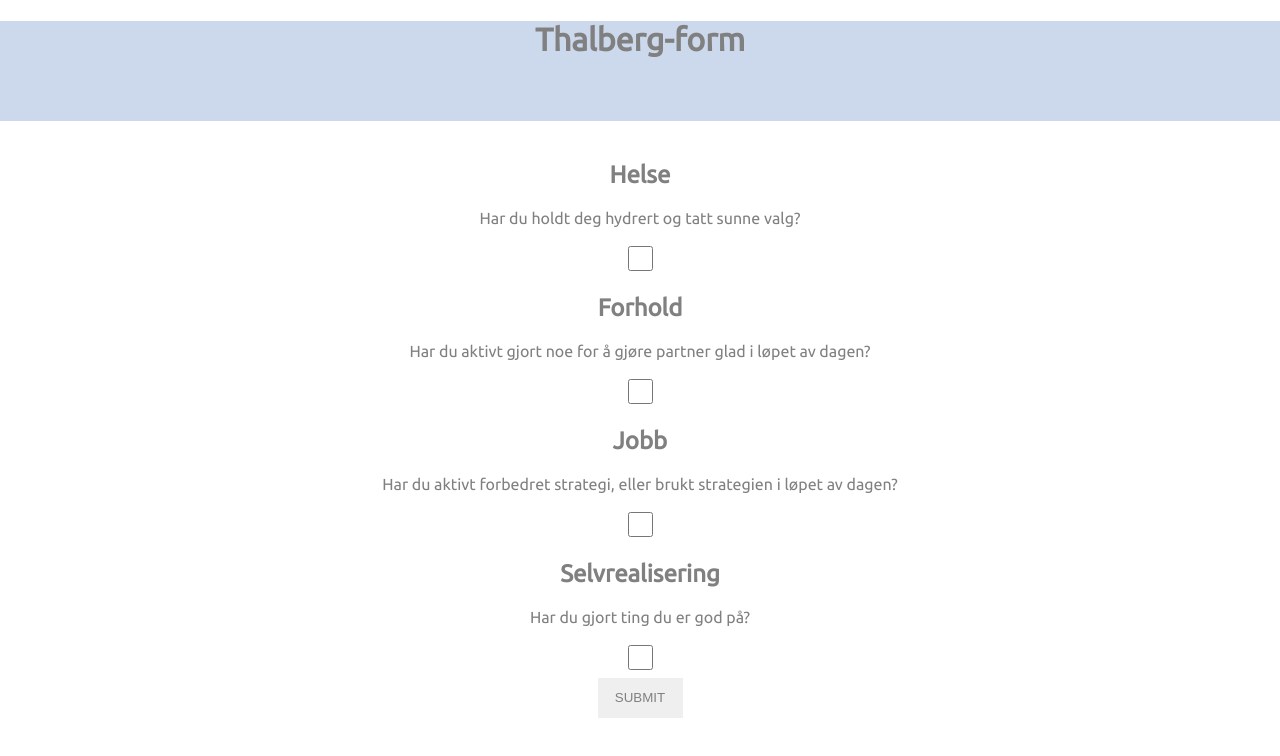
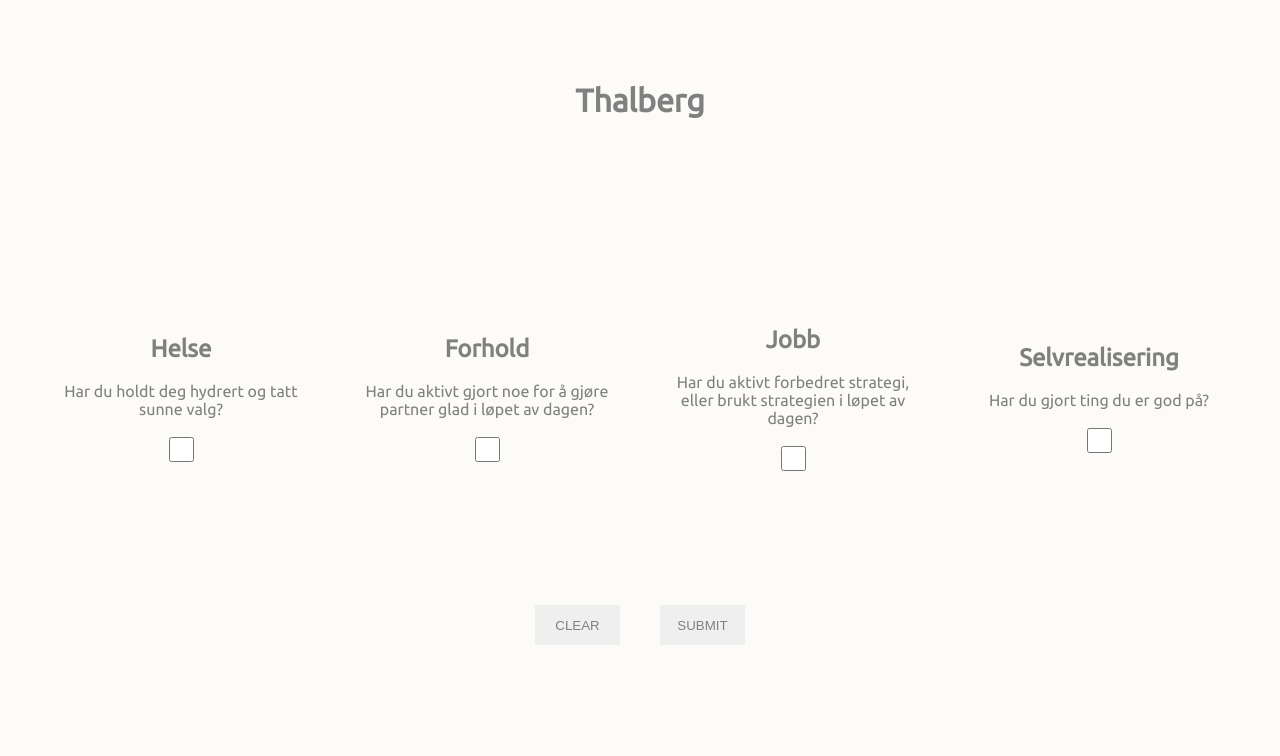
Before and after one commit to zaramelyan/thalberg, a React (Create React App) app: page /#/form in a window 1280 px wide. Shown: the top 756 px of the page. Built offline with nearby package versions, Linux system fonts and the light colour scheme.

Commit message:
css changes

```diff
--- a/src/App.css
+++ b/src/App.css
@@ -1,10 +1,12 @@
+
+
 .App {
   font-family: 'Ubuntu', sans-serif;
   color: grey;
   text-align: center;
 }
 
-input[type="checkbox" i] {
+input[type="checkbox"] {
   height: 25px;
   width: 25px;
   cursor: pointer;
@@ -12,6 +14,38 @@ input[type="checkbox" i] {
 
 h3 {
   margin: 0;
+}
+
+.form {
+display: flex;
+flex-direction: row;
+justify-content: space-evenly;
+width: 100vw;
+height: 400px;
+align-items: center;
+}
+
+.question {
+  display: flex;
+  justify-content: center;
+  align-items: center;
+  width: 250px;
+  height: 250px;
+  padding-bottom: 20px;
+  transition: ease-in, 0.2s;
+}
+
+.question.health:hover {
+  background-color: rgba(217, 231, 235, 0.397);
+}
+.question.love:hover {
+  background-color: rgba(252, 222, 222, 0.432);
+}
+.question.job:hover {
+  background-color: rgba(221, 232, 247, 0.438);
+}
+.question.self:hover {
+  background-color: rgba(255, 241, 210, 0.425);
 }
 
 .answers {
@@ -23,8 +57,8 @@ h3 {
   flex-direction: row;
   flex-wrap: nowrap;
 }
-.submit {
-  margin: 5px;
+.submit, .clear {
+  margin: 5px 20px;
   width: 85px;
   height: 40px;
   border: none;
@@ -35,17 +69,22 @@ h3 {
 
 .submit:hover {
   color: white;
-  background-color: rgb(190, 243, 225);
+  background-color: rgba(217, 231, 235, 0.705);
 }
 
-.submit:active {
+.clear:hover {
+  color: white;
+  background-color: rgba(252, 222, 222, 0.575);
+}
+
+.submit:active, .clear:active {
   transform: scale(0.95, 0.95)
 }
 
-.nav {
-  height: 100px;
-  margin-bottom: 40px;
-  width: 100vw;
-  background-color: rgb(204, 216, 235);
-  position: relative;
+.header {
+  display: flex;
+  justify-content: center;
+  align-items: center;
+  height: 200px;
+  width: 100%;
 }
--- a/src/components/Form2.js
+++ b/src/components/Form2.js
@@ -8,16 +8,18 @@ class AppForm2 extends React.Component {
     constructor(props) {
         super(props);
         this.state = {
-          form: {  health: false,
+          form: {
+            health: false,
             job: false,
             love: false,
-            self: false},
-
+            self: false
+          },
             submitted: false
         }
 
         this.handleCheckbox = this.handleCheckbox.bind(this);
         this.handleSubmit = this.handleSubmit.bind(this);
+        this.clearForm = this.clearForm.bind(this);
     }
 
     async componentDidMount() {
@@ -27,6 +29,7 @@ class AppForm2 extends React.Component {
     async handleSubmit(e) {
         const { history } = this.props;
         e.preventDefault();
+
         console.log("Submitted values: ", {...this.state.form})
 
         try {
@@ -39,51 +42,69 @@ class AppForm2 extends React.Component {
         } catch (err) {
           console.error(err.name + ': ' + err.message)
         }
-
     }
 
     handleCheckbox = (e) => {
         const id = e.target.id;
             console.log(id + " checked " + e.target.checked)
             this.setState(prevState => {
-              let form = {...prevState.form};  // creating copy of state variable
-              form[id] = !prevState.form[id];                     // update specific, assign a new toggled value
-              return { form };                                 // return new object
+              let form = {...prevState.form};  // creates copy of state
+              form[id] = !prevState.form[id];  // update specific form key, toggle value
+              return { form };                 // return updated form
             })
     }
 
+    //make this better...
+    clearForm = () => {
+      window.location.reload(true)
+    }
+
     render() {
+      //questions could stored differently
     return (
-        <>
         <form onSubmit={this.handleSubmit} >
+
+        <div className="form">
+        <div className="question health">
           <label>
             <h2>Helse</h2>
-    <p>Har du holdt deg hydrert og tatt sunne valg?
-  </p>
-    <input type="checkbox" value="health" id="health" onClick={this.handleCheckbox}></input>
+              <p>Har du holdt deg hydrert og tatt sunne valg?</p>
+            <input type="checkbox" value="health" id="health" onClick={this.handleCheckbox} />
           </label>
+        </div>
 
+        <div className="question love">
           <label>
             <h2>Forhold</h2>
-  <p>
-  Har du aktivt gjort noe for å gjøre partner glad i løpet av dagen?
- </p>
-  <input type="checkbox" value="love" id="love" onClick={this.handleCheckbox}></input></label>
+              <p>Har du aktivt gjort noe for å gjøre partner glad i løpet av dagen?</p>
+            <input type="checkbox" value="love" id="love" onClick={this.handleCheckbox} />
+          </label>
+        </div>
 
+        <div className="question job">
           <label>
             <h2>Jobb</h2>
-<p>Har du aktivt forbedret strategi, eller brukt strategien i løpet av dagen?
-</p>
-  <input type="checkbox" value="job" id="job" onClick={this.handleCheckbox}></input></label>
+              <p>Har du aktivt forbedret strategi, eller brukt strategien i løpet av dagen?</p>
+            <input type="checkbox" value="job" id="job" onClick={this.handleCheckbox} />
+          </label>
+        </div>
 
-  <label><h2>Selvrealisering</h2>
+        <div className="question self">
+          <label>
+            <h2>Selvrealisering</h2>
               <p>Har du gjort ting du er god på?</p>
-  <input type="checkbox" value="self" id="self" onClick={this.handleCheckbox}></input></label>
+            <input type="checkbox" value="self" id="self" onClick={this.handleCheckbox} />
+          </label>
+        </div>
+        </div>
 
-<br/>
+          <div className="buttons">
+          <input type="button" className="clear" value="CLEAR" onClick={this.clearForm} />
           <input type="submit" className="submit" value="SUBMIT" />
+          </div>
+
         </form>
-    </>
+
     )
     }
 }
--- a/src/components/Navigation.js
+++ b/src/components/Navigation.js
@@ -4,8 +4,8 @@ function Navigation() {
 
 
     return (
-        <div className="nav">
-        <h1>Thalberg-form</h1>
+        <div className="header">
+        <h1>Thalberg</h1>
         </div>
     )
 }
--- a/src/index.css
+++ b/src/index.css
@@ -3,6 +3,7 @@ body {
   font-family: -apple-system, BlinkMacSystemFont, 'Segoe UI', 'Roboto', 'Oxygen',
     'Ubuntu', 'Cantarell', 'Fira Sans', 'Droid Sans', 'Helvetica Neue',
     sans-serif;
+  background-color: rgba(245, 240, 220, 0.219);
   -webkit-font-smoothing: antialiased;
   -moz-osx-font-smoothing: grayscale;
 }
```
Lines whose indentation alone changed are shown as unchanged.
